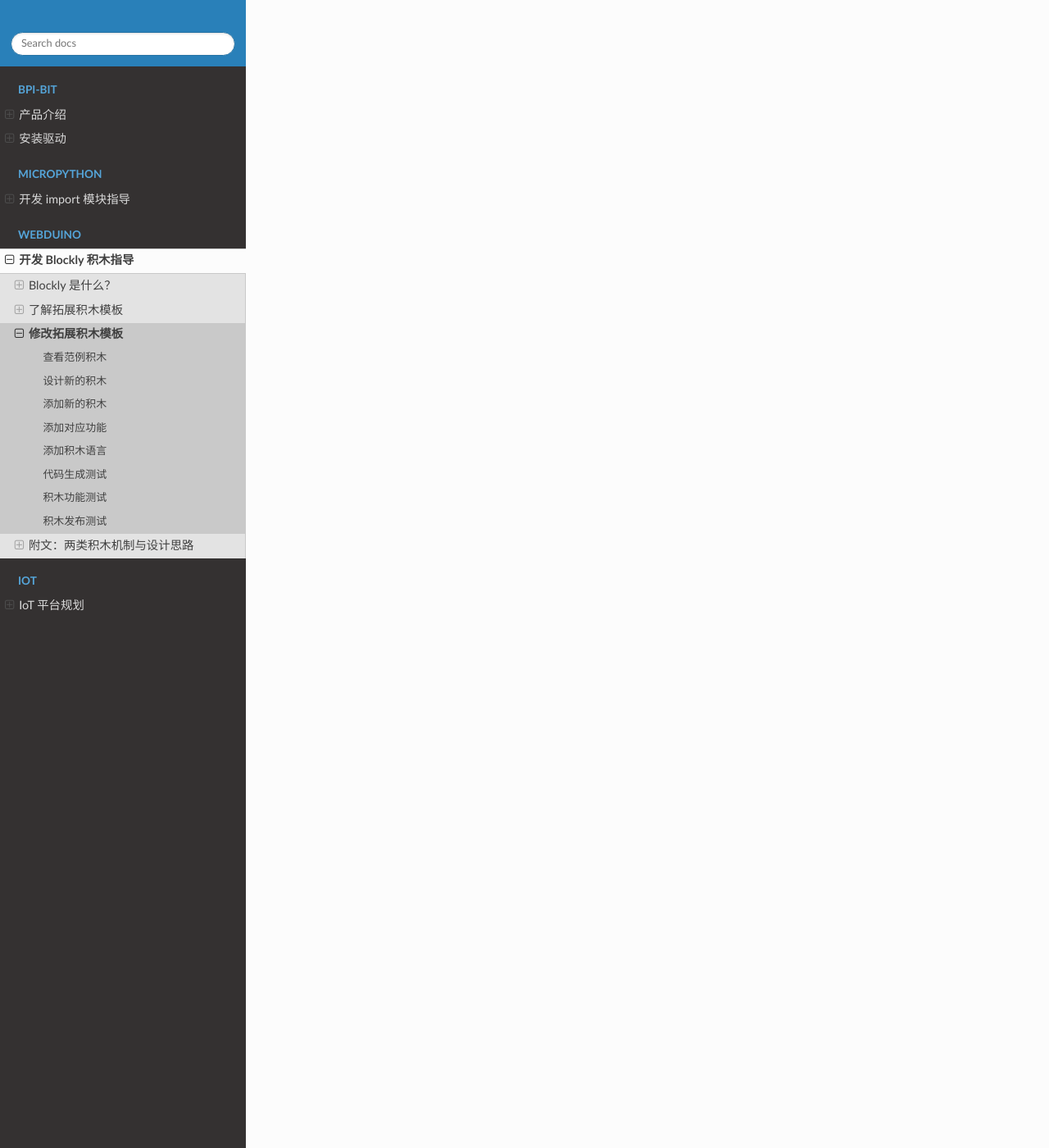
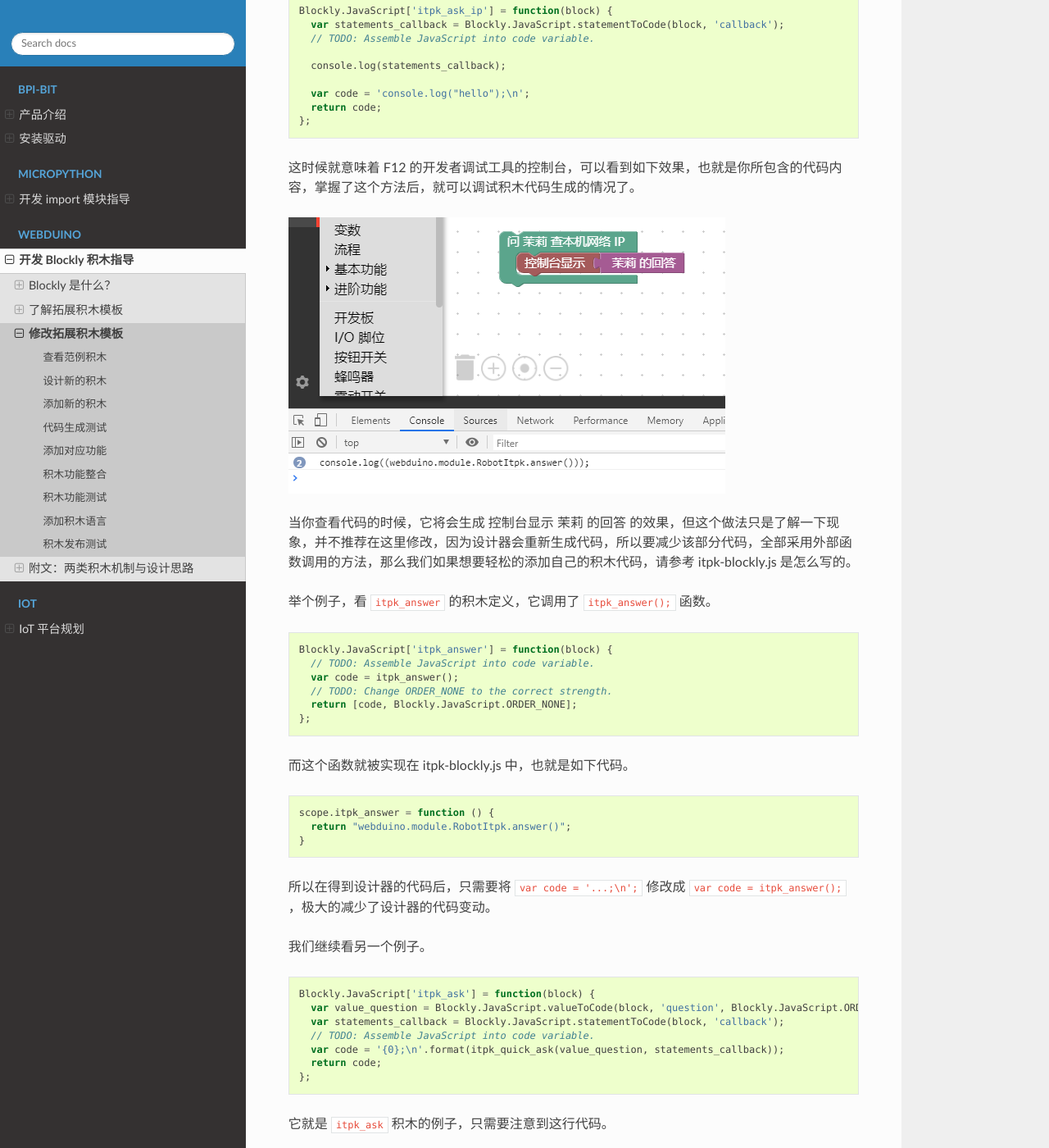
Before and after one commit to BPI-STEAM/Dev, a Sphinx documentation site: the page built from source/web/modify.md, in a window 1280 px wide and 1400 px high, scrolled down 14912 px. Shown: the whole window at 82% size. Built offline with Sphinx 7.4.7 and the Read the Docs theme 2.0.0, drawn with Linux system fonts in a browser that asks for light colours; some of the changed text lies outside the part shown.

Commit message:
补充添加积木生成代码一章

````diff
--- a/source/web/modify.md
+++ b/source/web/modify.md
@@ -289,12 +289,127 @@ Blockly.JavaScript['itpk_ask_ip'] = function(block) {
 
 ![](images/new_toolbox.png)
 
+## 代码生成测试
+
+我们已经能够将自己设计的积木导入积木工具了，但还没有配合积木生成的代码，比如像下面这样，左边是积木，右边是代码。
+
+![](images/blockly_gen.png)
+
+我们需要知道积木生成代码的在 blockly/javascript.js 中有这样的 Generator Stubs 的代码。
+
+```javascript
+Blockly.JavaScript['itpk_ask_ip'] = function(block) {
+  var statements_callback = Blockly.JavaScript.statementToCode(block, 'callback');
+  // TODO: Assemble JavaScript into code variable.
+  var code = '...;\n';
+  return code;
+};
+```
+
+在 Webduino Blockly 中点击 JavaScript 就会这样显示出来，如下图所示。
+
+![](images/blockly_code.png)
+
+可以看到，它实际上就对应 `var code = '...;\n';` 的返回值，所以我们只需要修改这部分内容。
+
+比如说，将其修改成 `var code = 'console.log("hello");\n';` 这就意味着，当你拖出这个代码将会得到 `console.log("hello");\n` 代码，让我们来试试修改 blockly/javascript.js 。
+
+```javascript
+Blockly.JavaScript['itpk_ask_ip'] = function(block) {
+  var statements_callback = Blockly.JavaScript.statementToCode(block, 'callback');
+  // TODO: Assemble JavaScript into code variable.
+  var code = 'console.log("hello");\n';
+  return code;
+};
+```
+
+此时效果图如下，提交后重新载入积木即可看到效果。
+
+![](images/blockly_add_code.png)
+
+此时你会注意到，明明我们的积木中有 控制台显示 茉莉 的回答 ，但是代码中并没有，那该如何显示出来？看下面代码的 `console.log(statements_callback);` 的内容，然后继续添加。
+
+```javascript
+Blockly.JavaScript['itpk_ask_ip'] = function(block) {
+  var statements_callback = Blockly.JavaScript.statementToCode(block, 'callback');
+  // TODO: Assemble JavaScript into code variable.
+
+  console.log(statements_callback);
+
+  var code = 'console.log("hello");\n';
+  return code;
+};
+```
+
+这时候就意味着 F12 的开发者调试工具的控制台，可以看到如下效果，也就是你所包含的代码内容，掌握了这个方法后，就可以调试积木代码生成的情况了。
+
+![](images/blockly_console.png)
+
+当你查看代码的时候，它将会生成 控制台显示 茉莉 的回答 的效果，但这个做法只是了解一下现象，并不推荐在这里修改，因为设计器会重新生成代码，所以要减少该部分代码，全部采用外部函数调用的方法，那么我们如果想要轻松的添加自己的积木代码，请参考 itpk-blockly.js 是怎么写的。
+
+举个例子，看 `itpk_answer` 的积木定义，它调用了 `itpk_answer();` 函数。
+
+```javascript
+Blockly.JavaScript['itpk_answer'] = function(block) {
+  // TODO: Assemble JavaScript into code variable.
+  var code = itpk_answer();
+  // TODO: Change ORDER_NONE to the correct strength.
+  return [code, Blockly.JavaScript.ORDER_NONE];
+};
+```
+
+而这个函数就被实现在  itpk-blockly.js 中，也就是如下代码。
+
+```javascript
+scope.itpk_answer = function () {
+  return "webduino.module.RobotItpk.answer()";
+}
+```
+
+所以在得到设计器的代码后，只需要将  `var code = '...;\n';` 修改成 `var code = itpk_answer();` ，极大的减少了设计器的代码变动。
+
+我们继续看另一个例子。
+
+```javascript
+Blockly.JavaScript['itpk_ask'] = function(block) {
+  var value_question = Blockly.JavaScript.valueToCode(block, 'question', Blockly.JavaScript.ORDER_ATOMIC);
+  var statements_callback = Blockly.JavaScript.statementToCode(block, 'callback');
+  // TODO: Assemble JavaScript into code variable.
+  var code = '{0};\n'.format(itpk_quick_ask(value_question, statements_callback));
+  return code;
+};
+```
+
+它就是 `itpk_ask` 积木的例子，只需要注意到这行代码。
+
+```javascript
+var code = '{0};\n'.format(itpk_quick_ask(value_question, statements_callback));
+```
+
+其他都是设计器自动生成的，解释一下 `itpk_quick_ask` 的实现过程。
+
+```javascript
+scope.itpk_quick_ask = function (question, callback) {
+  return "webduino.module.RobotItpk.quick_ask({0}, function(){\n  {1}})".format(question, callback);
+}
+```
+
+我们看到类似 `"{0}-{1}".format(1, 2)` 的操作，这个操作是将代码进行格式化，可以帮助生成代码的格式化输入，提供字符串的封装方法，而不是 "1" + "-" + "2" 的方式，例如下述代码。
+
+```javascript
+scope.itpk_quick_ask = function (question, callback) {
+  return "webduino.module.RobotItpk.quick_ask(" + question + ", function(){\n  " + callback + "})";
+}
+```
+
+不建议写出以上字符串拼装代码，因为积木设计大量充斥这种字符串相互包含的关系，Code 会显得非常 Ugly ，所以使用这样的方式去开发你的积木对应的代码吧。
+
 ## 添加对应功能
+
+## 积木功能整合
+
+## 积木功能测试
 
 ## 添加积木语言
 
-## 代码生成测试
-
-## 积木功能测试
-
 ## 积木发布测试
````
Also changed, not shown: source/web/images/blockly_add_code.png (added), source/web/images/blockly_code.png (added), source/web/images/blockly_console.png (added), source/web/images/blockly_gen.png (added).
